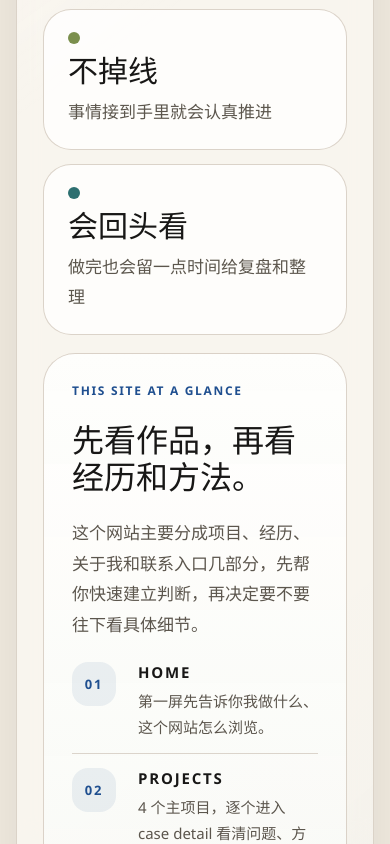
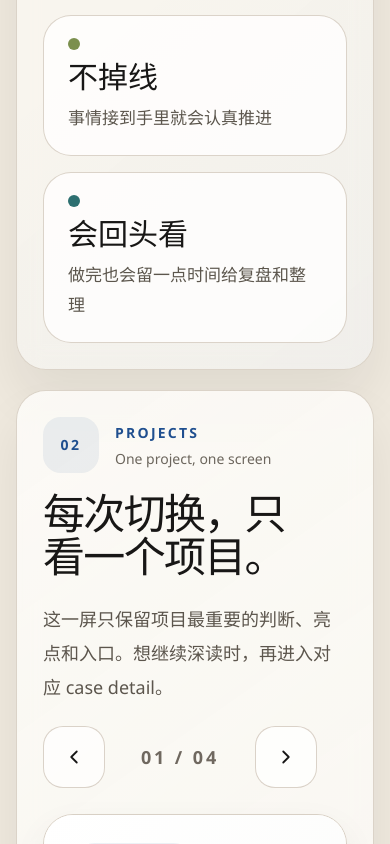
Before and after one commit to neocyyn-ship-it/NeoCyyyn, a React (Vite) app: page / in a window 390 px wide. Shown: the part 1156-2000 px from the top of the page. Built offline with nearby package versions, Linux system fonts and the light colour scheme.

Commit message:
Simplify hero and rebalance portfolio UI

```diff
--- a/src/App.tsx
+++ b/src/App.tsx
@@ -316,13 +316,6 @@ const personalIntroNotes = [
   { title: "会回头看", desc: "做完也会留一点时间给复盘和整理", tone: palette.teal },
 ];
 
-const heroOverviewItems = [
-  { label: "Home", desc: "第一屏先告诉你我做什么、这个网站怎么浏览。" },
-  { label: "Projects", desc: "4 个主项目，逐个进入 case detail 看清问题、方法和结果。" },
-  { label: "Experience", desc: "新华社实习与编辑/报道实践，集中放在一屏里浏览。" },
-  { label: "Contact", desc: "最后一屏放简历、联系方式和继续聊项目的入口。" },
-];
-
 const documentaryCapabilities: DocumentaryCapability[] = [
   {
     label: "Topic Choice",
@@ -1303,11 +1296,6 @@ export default function App() {
   const nextProject = selectedIndex >= 0 ? projects[(selectedIndex + 1) % projects.length] : projects[1];
   const activeProject = projects[activeProjectIndex];
   const activeXinhuaWork = xinhuaWorks[activeXinhuaIndex];
-  const heroMetrics = [
-    { label: "Selected Cases", value: String(projects.length).padStart(2, "0") },
-    { label: "Internship Links", value: String(additionalWorks[0].links?.length ?? 0).padStart(2, "0") },
-    { label: "Work Mode", value: "Content + Strategy" },
-  ];
   const featuredExperience = additionalWorks.find((item) => item.featured) ?? additionalWorks[0];
   const supportingExperienceWorks = additionalWorks.filter((item) => item.title !== featuredExperience.title);
   const mainRef = useRef<HTMLElement | null>(null);
@@ -1600,34 +1588,6 @@ export default function App() {
                   ))}
                 </div>
 
-                <div className="hero-overview-card">
-                  <div className="hero-overview-label">This Site At A Glance</div>
-                  <h2 className="hero-overview-title">先看作品，再看经历和方法。</h2>
-                  <p className="hero-overview-copy">
-                    这个网站主要分成项目、经历、关于我和联系入口几部分，先帮你快速建立判断，再决定要不要往下看具体细节。
-                  </p>
-
-                  <div className="hero-outline-list">
-                    {heroOverviewItems.map((item, index) => (
-                      <div key={item.label} className="hero-outline-item">
-                        <div className="hero-outline-index">{`0${index + 1}`}</div>
-                        <div className="hero-outline-copy">
-                          <div className="hero-outline-name">{item.label}</div>
-                          <p className="hero-outline-desc">{item.desc}</p>
-                        </div>
-                      </div>
-                    ))}
-                  </div>
-
-                  <div className="hero-metrics">
-                    {heroMetrics.map((metric) => (
-                      <div key={metric.label} className="hero-metric-card">
-                        <div className="hero-metric-value">{metric.value}</div>
-                        <div className="hero-metric-label">{metric.label}</div>
-                      </div>
-                    ))}
-                  </div>
-                </div>
               </div>
             </div>
           </div>
--- a/src/styles.css
+++ b/src/styles.css
@@ -140,12 +140,12 @@ button {
   align-items: center;
   justify-content: center;
   gap: 10px;
-  min-height: 46px;
-  padding: 0 18px;
+  min-height: 50px;
+  padding: 0 20px;
   border-radius: 999px;
   text-decoration: none;
   cursor: pointer;
-  font-size: 15px;
+  font-size: 16px;
   font-weight: 600;
   letter-spacing: 0.02em;
 }
@@ -227,10 +227,10 @@ button {
   display: grid;
   grid-template-columns: auto 1fr;
   align-items: center;
-  gap: 12px;
+  gap: 14px;
   width: 100%;
-  border-radius: 18px;
-  padding: 12px 14px;
+  border-radius: 20px;
+  padding: 14px 16px;
   text-align: left;
   cursor: pointer;
 }
@@ -241,7 +241,7 @@ button {
 }
 
 .section-rail-index {
-  font-size: 12px;
+  font-size: 13px;
   line-height: 1;
   font-weight: 700;
   letter-spacing: 0.14em;
@@ -254,15 +254,15 @@ button {
 }
 
 .section-rail-label {
-  font-size: 15px;
-  line-height: 1.3;
+  font-size: 17px;
+  line-height: 1.25;
   font-weight: 600;
   color: #181716;
 }
 
 .section-rail-cue {
-  font-size: 12px;
-  line-height: 1.4;
+  font-size: 13px;
+  line-height: 1.45;
   color: #70695f;
 }
 
@@ -415,8 +415,8 @@ button {
 
 .hero-layout {
   display: grid;
-  grid-template-columns: minmax(0, 0.98fr) minmax(360px, 0.82fr);
-  gap: clamp(28px, 4vw, 52px);
+  grid-template-columns: minmax(0, 1.08fr) minmax(300px, 0.62fr);
+  gap: clamp(32px, 4.6vw, 60px);
   align-items: stretch;
   flex: 1;
 }
@@ -474,13 +474,15 @@ button {
 
 .hero-side-panel {
   display: grid;
-  align-content: start;
-  gap: 18px;
+  width: 100%;
+  max-width: 420px;
+  align-content: center;
+  justify-self: end;
 }
 
 .hero-note-stack {
   display: grid;
-  gap: 14px;
+  gap: 16px;
 }
 
 .hero-note-card {
@@ -510,123 +512,6 @@ button {
   font-size: 17px;
   line-height: 1.78;
   color: #5c564d;
-}
-
-.hero-overview-card {
-  display: grid;
-  gap: 22px;
-  padding: 28px;
-  border-radius: 32px;
-  border: 1px solid rgba(216, 208, 197, 0.92);
-  background: linear-gradient(180deg, rgba(255, 255, 255, 0.84), rgba(244, 247, 243, 0.78));
-}
-
-.hero-overview-label {
-  font-size: 12px;
-  line-height: 1.5;
-  font-weight: 700;
-  letter-spacing: 0.14em;
-  text-transform: uppercase;
-  color: #1f4f8f;
-}
-
-.hero-overview-title {
-  margin: 0;
-  max-width: 12ch;
-  font-size: clamp(32px, 2.8vw, 42px);
-  line-height: 1.15;
-  font-weight: 600;
-  color: #181716;
-}
-
-.hero-overview-copy {
-  margin: 0;
-  font-size: 17px;
-  line-height: 1.8;
-  color: #5c564d;
-}
-
-.hero-outline-list {
-  display: grid;
-  gap: 12px;
-}
-
-.hero-outline-item {
-  display: grid;
-  grid-template-columns: 52px minmax(0, 1fr);
-  gap: 14px;
-  align-items: start;
-  padding-top: 14px;
-  border-top: 1px solid rgba(216, 208, 197, 0.88);
-}
-
-.hero-outline-item:first-child {
-  padding-top: 0;
-  border-top: 0;
-}
-
-.hero-outline-index {
-  display: inline-flex;
-  align-items: center;
-  justify-content: center;
-  width: 44px;
-  height: 44px;
-  border-radius: 16px;
-  background: rgba(31, 79, 143, 0.08);
-  color: #1f4f8f;
-  font-size: 13px;
-  font-weight: 700;
-  letter-spacing: 0.14em;
-}
-
-.hero-outline-copy {
-  display: grid;
-  gap: 6px;
-}
-
-.hero-outline-name {
-  font-size: 15px;
-  line-height: 1.4;
-  font-weight: 700;
-  letter-spacing: 0.12em;
-  text-transform: uppercase;
-  color: #181716;
-}
-
-.hero-outline-desc {
-  margin: 0;
-  font-size: 15px;
-  line-height: 1.72;
-  color: #5c564d;
-}
-
-.hero-metrics {
-  display: grid;
-  grid-template-columns: repeat(3, minmax(0, 1fr));
-  gap: 12px;
-}
-
-.hero-metric-card {
-  border-radius: 22px;
-  border: 1px solid rgba(216, 208, 197, 0.92);
-  background: rgba(255, 255, 255, 0.72);
-  padding: 18px;
-}
-
-.hero-metric-value {
-  font-size: clamp(24px, 2vw, 34px);
-  line-height: 1.05;
-  font-weight: 700;
-  color: #181716;
-}
-
-.hero-metric-label {
-  margin-top: 8px;
-  font-size: 12px;
-  line-height: 1.5;
-  letter-spacing: 0.12em;
-  text-transform: uppercase;
-  color: #70695f;
 }
 
 .about-quote-card {
@@ -705,16 +590,21 @@ button {
   display: inline-flex;
   align-items: center;
   justify-content: center;
-  width: 52px;
-  height: 52px;
-  border-radius: 18px;
+  width: 62px;
+  height: 62px;
+  border-radius: 20px;
   cursor: pointer;
 }
 
+.project-nav-btn svg {
+  width: 22px;
+  height: 22px;
+}
+
 .project-nav-status {
-  min-width: 108px;
+  min-width: 126px;
   text-align: center;
-  font-size: 15px;
+  font-size: 18px;
   line-height: 1.2;
   font-weight: 700;
   letter-spacing: 0.16em;
@@ -984,8 +874,8 @@ button {
 
 .xinhua-showcase {
   display: grid;
-  grid-template-columns: minmax(0, 1.05fr) minmax(360px, 0.95fr);
-  gap: 24px;
+  grid-template-columns: minmax(0, 1.18fr) minmax(320px, 0.82fr);
+  gap: 20px;
   flex: 1;
   min-height: 0;
 }
@@ -1009,7 +899,7 @@ button {
 
 .xinhua-carousel-stage {
   position: relative;
-  min-height: 500px;
+  min-height: 540px;
   background: transparent;
   overflow: visible;
   perspective: 1800px;
@@ -1024,8 +914,8 @@ button {
   position: absolute;
   top: 50%;
   left: 50%;
-  width: min(272px, 42vw);
-  height: 392px;
+  width: min(304px, 46vw);
+  height: 420px;
   display: grid;
   grid-template-rows: auto 1fr auto;
   gap: 18px;
@@ -1111,9 +1001,9 @@ button {
 }
 
 .xinhua-progress-copy {
-  min-width: 104px;
+  min-width: 118px;
   text-align: center;
-  font-size: 14px;
+  font-size: 16px;
   line-height: 1.2;
   font-weight: 700;
   letter-spacing: 0.16em;
@@ -1145,7 +1035,7 @@ button {
 .xinhua-detail-shell {
   display: grid;
   gap: 18px;
-  padding: 30px;
+  padding: 26px;
 }
 
 .xinhua-detail-animate {
@@ -1193,16 +1083,16 @@ button {
 
 .xinhua-detail-title {
   margin: 0;
-  font-size: clamp(34px, 3.4vw, 52px);
-  line-height: 1.02;
+  font-size: clamp(30px, 2.8vw, 44px);
+  line-height: 1.08;
   color: #181716;
   text-wrap: balance;
 }
 
 .xinhua-detail-summary {
   margin: 0;
-  font-size: 18px;
-  line-height: 1.9;
+  font-size: 17px;
+  line-height: 1.82;
   color: #5c564d;
 }
 
@@ -1477,9 +1367,13 @@ button {
 
   .hero-headline,
   .section-title,
-  .project-browser-title,
-  .hero-overview-title {
+  .project-browser-title {
     max-width: none;
+  }
+
+  .hero-side-panel {
+    max-width: none;
+    justify-self: stretch;
   }
 
   .project-showcase-media,
@@ -1488,7 +1382,6 @@ button {
     min-height: 280px;
   }
 
-  .hero-metrics,
   .about-card-grid,
   .project-highlight-grid,
   .project-browser-pagination,
```
